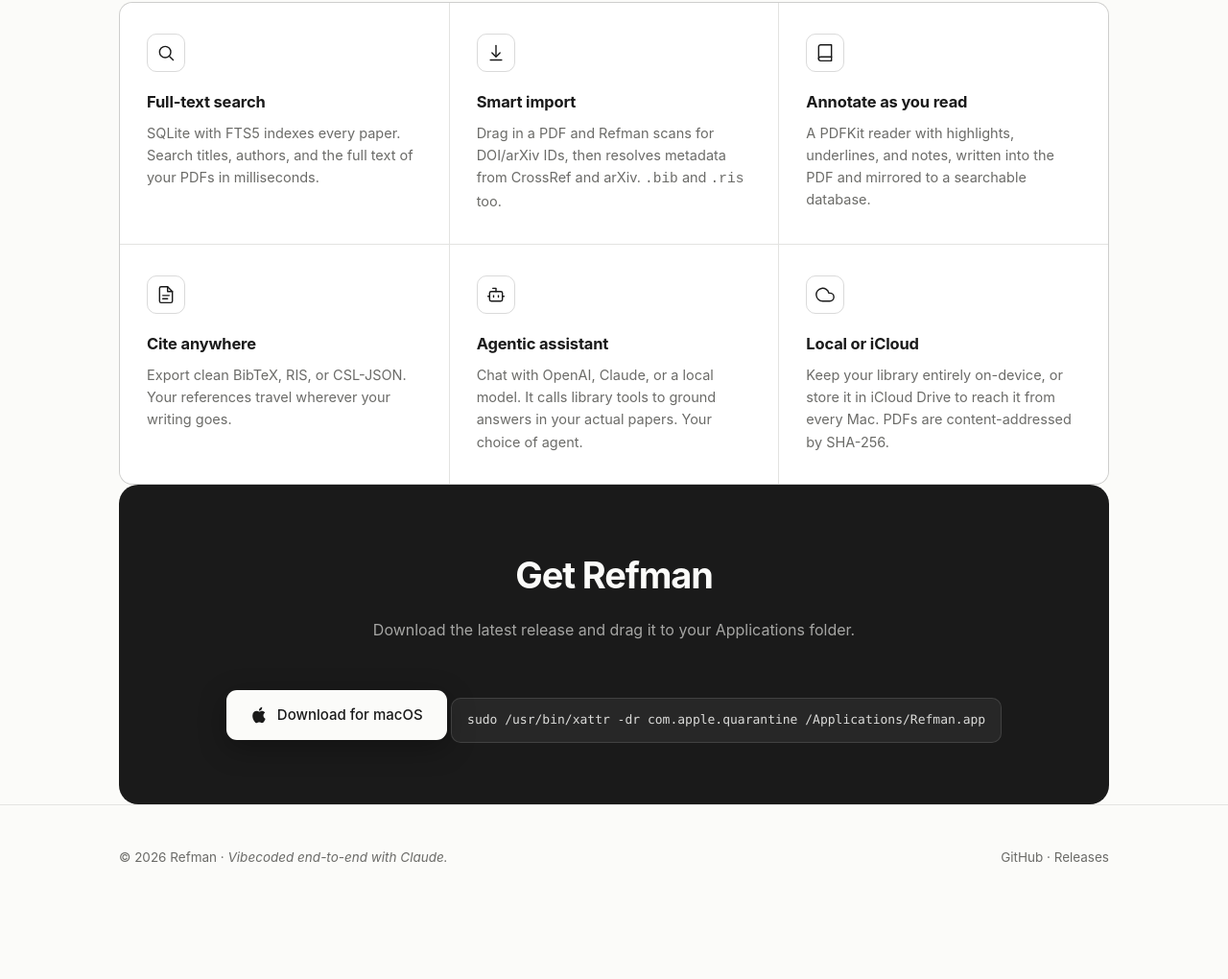
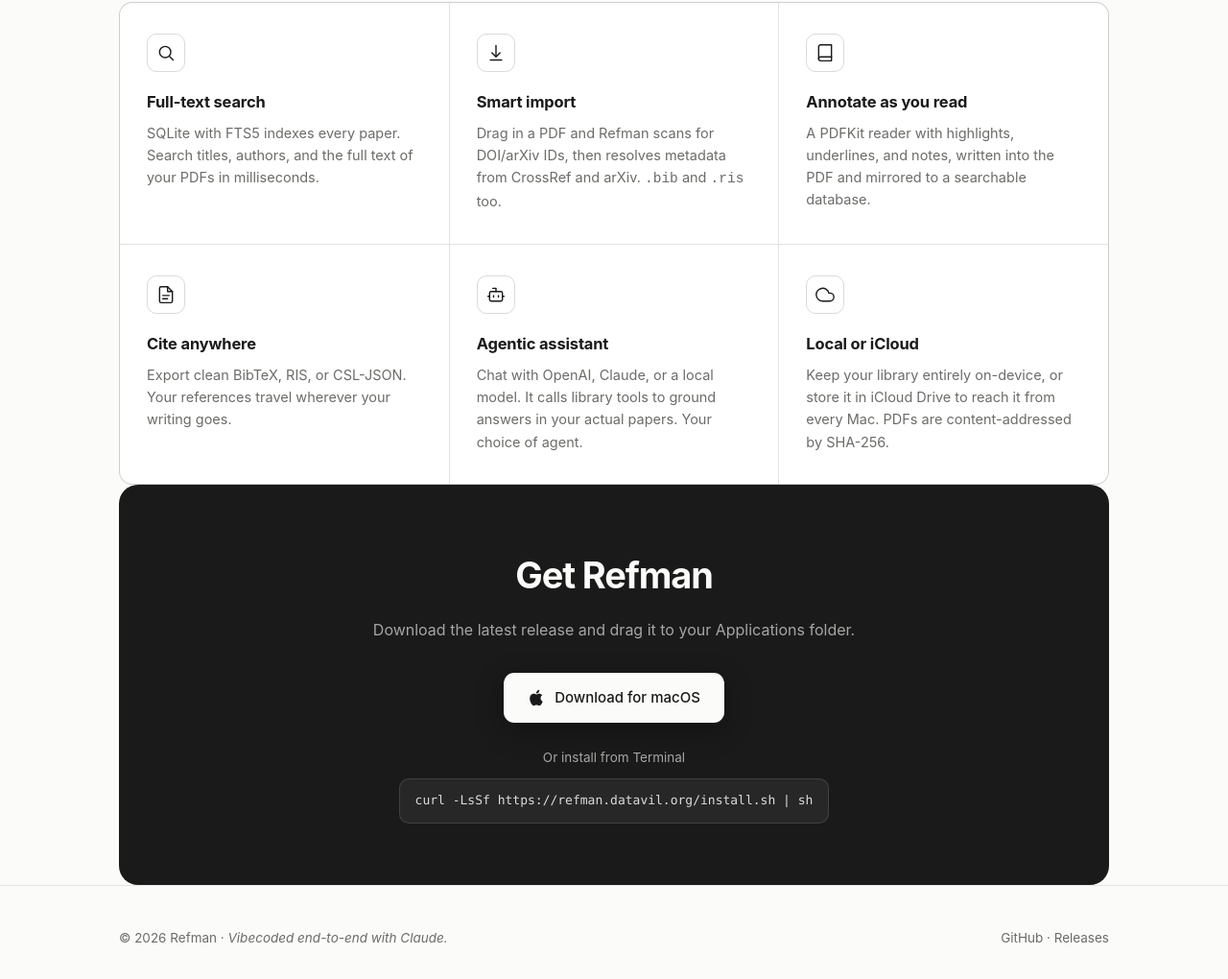
Before and after one commit to datavil/refman, a browser extension: page docs/index.html in a window 1280 px wide. Shown: the part 1577-2597 px from the top of the page at 96% size. Before the commit the page ends 2526 px from the top, so only its background shows below. Drawn offline with Linux system fonts and the light colour scheme; no server answers.

Commit message:
Add one-command Refman installer

```diff
--- a/docs/index.html
+++ b/docs/index.html
@@ -125,8 +125,10 @@
   .install h2 { font-size: clamp(26px, 4vw, 38px); letter-spacing: -0.03em; margin-bottom: 14px; }
   .install p { color: rgba(251,251,249,.62); max-width: 520px; margin: 0 auto 32px; }
   .install .btn-primary { background: var(--bg); color: var(--ink); box-shadow: 0 8px 30px rgba(0,0,0,.3); }
+  .terminal-label { margin-top: 26px; color: rgba(251,251,249,.62); font-size: 13.5px; }
   .install .code {
-    margin-top: 26px; display: inline-block; text-align: left;
+    margin: 10px auto 0; display: block; width: fit-content; max-width: 100%;
+    overflow-x: auto; white-space: nowrap; text-align: left;
     background: rgba(255,255,255,.06); border: 1px solid rgba(255,255,255,.12);
     border-radius: 10px; padding: 12px 16px;
     font-family: ui-monospace, SFMono-Regular, Menlo, monospace; font-size: 13px;
@@ -224,7 +226,8 @@
         <svg viewBox="0 0 24 24" width="18" height="18" fill="currentColor"><path d="M16.365 1.43c0 1.14-.493 2.27-1.177 3.08-.744.9-1.99 1.57-2.987 1.57-.12 0-.23-.02-.3-.03-.01-.06-.04-.22-.04-.39 0-1.15.572-2.27 1.206-2.98.804-.94 2.142-1.64 3.248-1.68.03.13.05.28.05.43zm4.565 15.71c-.03.07-.463 1.58-1.518 3.12-.945 1.34-1.94 2.71-3.43 2.71-1.517 0-1.9-.88-3.63-.88-1.698 0-2.302.91-3.67.91-1.377 0-2.332-1.26-3.428-2.8-1.287-1.82-2.323-4.63-2.323-7.28 0-4.28 2.797-6.55 5.552-6.55 1.448 0 2.675.95 3.6.95.865 0 2.222-1.01 3.902-1.01.613 0 2.886.06 4.374 2.19-.13.09-2.383 1.37-2.383 4.19 0 3.26 2.854 4.42 2.955 4.45z"/></svg>
         Download for macOS
       </a>
-      <div class="code">sudo /usr/bin/xattr -dr com.apple.quarantine /Applications/Refman.app</div>
+      <div class="terminal-label">Or install from Terminal</div>
+      <div class="code">curl -LsSf https://refman.datavil.org/install.sh | sh</div>
     </div>
   </section>
 </main>
```
Also changed, not shown: .github/workflows/ci.yml, README.md, 1 other file.
